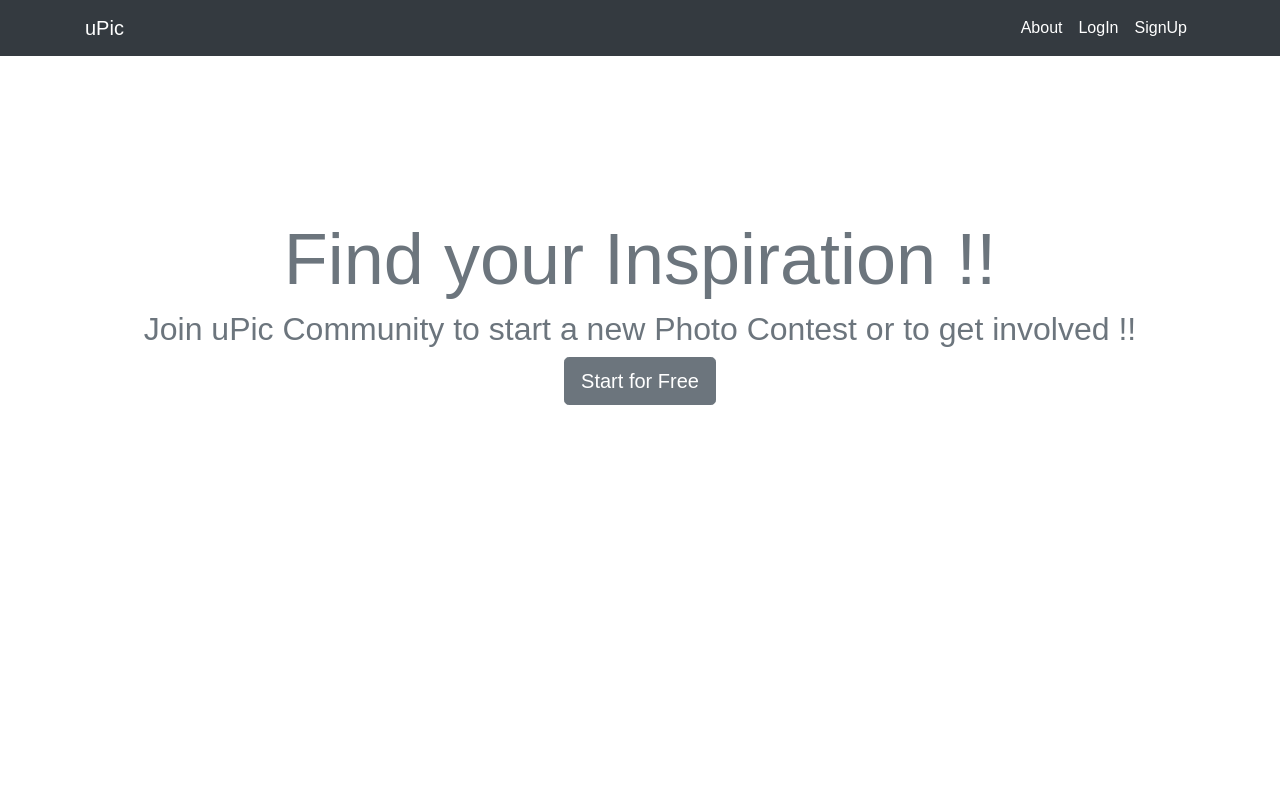
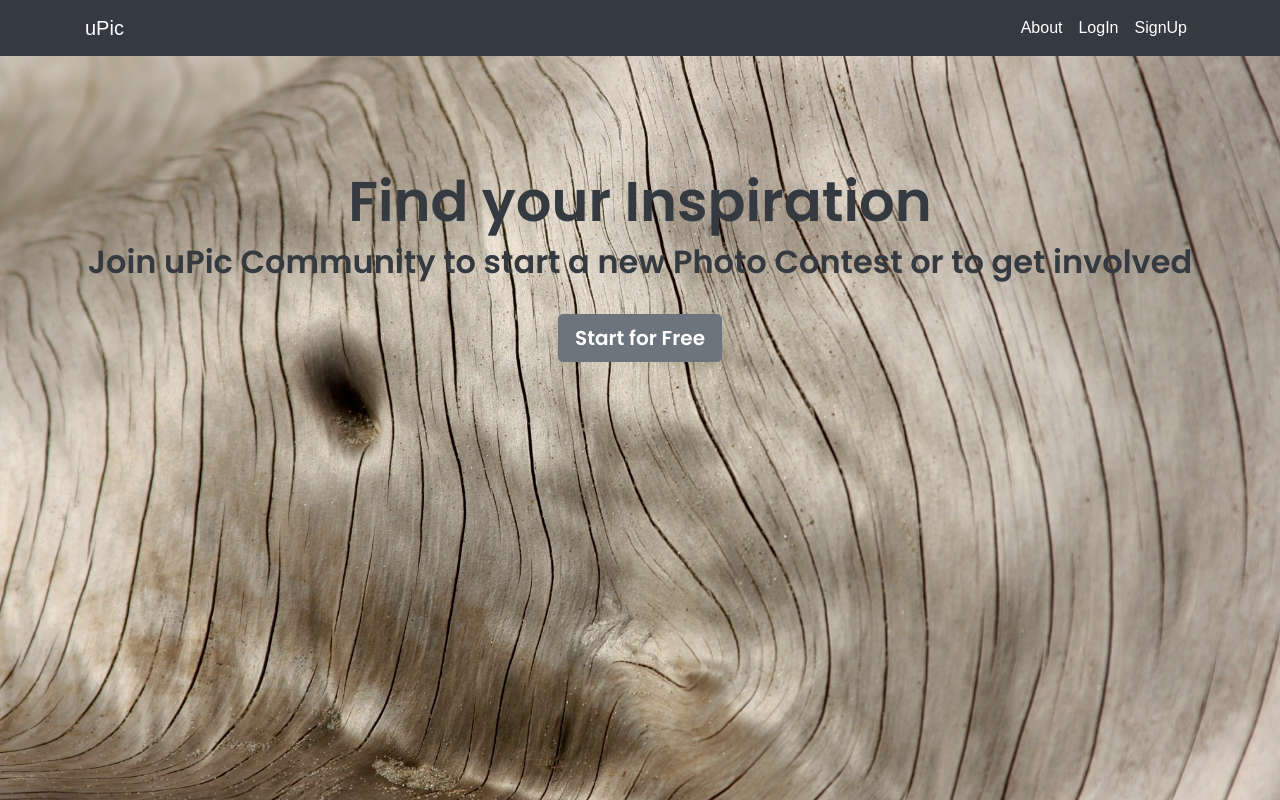
Before and after one commit to iskona/uPic, a React (Create React App) app in the folder client/: page /about in a window 1280 px wide. Shown: the top 800 px of the page. Built offline with nearby package versions, Linux system fonts and the light colour scheme.

Commit message:
set static bg img for 4 Components only, touched style of Main/LogIn/SignUp/Events a bit

```diff
--- /dev/null
+++ b/client/src/Style/LogInSignUp.css
@@ -0,0 +1,17 @@
+@import url('https://fonts.googleapis.com/css2?family=Poppins:wght@600&display=swap');
+
+.bgCover {
+    background-image: url("../tree.jpg");
+    background-position: center;
+    background-repeat: no-repeat;
+    background-size: cover;
+}
+
+.jumbotron {
+    background: rgba(204, 204, 204, 0.5);
+}
+
+.title {
+    font-family: 'Poppins', sans-serif;
+    color: #343a40;
+}
--- /dev/null
+++ b/client/src/Style/MainContent.css
@@ -0,0 +1,10 @@
+@import url('https://fonts.googleapis.com/css2?family=Poppins:wght@600&display=swap');
+
+.mainBg {
+    font-family: 'Poppins', sans-serif;
+    background-image: url("../tree.jpg");
+    background-position: center;
+    background-repeat: no-repeat;
+    background-size: cover;
+    padding-top: 7rem;
+}
--- a/client/src/components/ContestList.js
+++ b/client/src/components/ContestList.js
@@ -1,6 +1,7 @@
 import React, { useState, useEffect } from 'react'
 import API from "../utils/API";
 import Title from './Title';
+import "../Style/LogInSignUp.css";
 
 function ContestList() {
     const [contests, setContests] = useState([]);
@@ -15,6 +16,7 @@ function ContestList() {
 
 
     return (
+        <div className="bgCover">
             <div className="container p-5">
                 <div className="jumbotron mx-auto justify-content-center">
                     <Title title="Photo Contest List" displaySize="5" />
@@ -43,6 +45,7 @@ function ContestList() {
                     }
                 </div>
             </div>
+        </div>
     )
 }
 
--- a/client/src/components/Login.js
+++ b/client/src/components/Login.js
@@ -1,9 +1,10 @@
-import React, { useRef, useState } from 'react'
+import React, { useRef, useState } from 'react';
 import API from '../utils/API';
-import {Redirect} from "react-router-dom";
+import { Redirect } from "react-router-dom";
+import "../Style/LogInSignUp.css";
 
 function Login() {
-    const[loggedIn, setloggedIn] = useState(false);
+    const [loggedIn, setloggedIn] = useState(false);
     const emailRef = useRef();
     const passwordRef = useRef();
 
@@ -13,13 +14,14 @@ function Login() {
             email: emailRef.current.value,
             password: passwordRef.current.value
         })
-        .then(result =>{
+            .then(result => {
                 console.log(result.data);
                 setloggedIn(true);
             });
     }
+
     return (
-        <div>
+        <div className="bgCover">
             {!loggedIn &&
                 <div className="container p-5 loginDiv">
                     <div className="jumbotron mt-5 p-5 w-50 mx-auto justify-content-center">
@@ -38,25 +40,24 @@ function Login() {
                                     ref={passwordRef} />
                             </div>
                             <button type="submit"
-                        className="btn btn-primary"
+                                className="btn btn-primary btn-block"
                                 onClick={handleSubmit}>
                                 Login
                             </button>
+                        </form>
                         <hr />
                         <h6>
                             Not a uPic member? <a href="/signup">Sign up here</a>
                         </h6>
-                </form>
                     </div>
                 </div>}
-        {loggedIn && ( <Redirect to={{
+            {loggedIn && (<Redirect to={{
                 pathname: '/profile',
-            state: {email : `${loggedIn.user}` }
+                state: { email: `${loggedIn.user}` }
             }}
             />)}
         </div>
-
     )
-}
+};
 
 export default Login;
--- a/client/src/components/MainContent.js
+++ b/client/src/components/MainContent.js
@@ -1,21 +1,24 @@
 import React, { useState } from 'react'
 import SignUp from './SignUp';
 import Title from './Title';
+import "../Style/MainContent.css";
+
 
 function MainContent() {
-
   const [isMainPage, setIsMainPage] = useState(true);
   const [showSignUp, setshowSignUp] = useState(false);
   const showSignUpPage = () => {
     setIsMainPage(false);
     setshowSignUp(true);
   }
+
   return (
-    <div className >
+    <div className="mainBg">
       {isMainPage &&
-      <div className="container homepageDiv mx-auto" style={{color: "rgb(233,236,239)", height: "100vh", marginTop: "10rem"}}>
-        <Title title="Find your Inspiration !!" displaySize="3"/>
-        <Title title="Join uPic Community to start a new Photo Contest or to get involved !!" displaySize="7"/>
+        <div className="container homepageDiv mx-auto" style={{ color: "rgb(233,236,239)", height: "100vh"}}>
+          <Title title="Find your Inspiration" displaySize="4" />
+          <Title title="Join uPic Community to start a new Photo Contest or to get involved" displaySize="7" />
+          <br></br>
           <p className=" row lead">
             <button className="btn btn-secondary btn-lg homePageButton"
               onClick={showSignUpPage}>
@@ -25,8 +28,7 @@ function MainContent() {
         </div>}
       {showSignUp && <SignUp />}
     </div>
-
   )
 }
 
-export default MainContent
+export default MainContent;
--- a/client/src/components/SignUp.js
+++ b/client/src/components/SignUp.js
@@ -1,7 +1,7 @@
-import React, { useState, useRef } from 'react'
+import React, { useState, useRef } from 'react';
 import API from '../utils/API';
 import { Redirect } from "react-router-dom";
-
+import "../Style/LogInSignUp.css";
 
 import Profile from "./Profile";
 
@@ -35,8 +35,9 @@ function SignUp() {
 
             });
     }
+
     return (
-        <div>
+        <div className="bgCover">
 
             {!loggedIn.signedin ?
                 (<div className="container p-5 signUpDiv">
@@ -63,15 +64,15 @@ function SignUp() {
                             </div>
 
                             <button type="submit"
-                                className="btn btn-primary"
+                                className="btn btn-primary btn-block"
                                 onClick={handleSubmit}>
                                 Submit
-                 </button>
-                            <hr />
-                            <h6>
-                                Already a uPic member? <a href="/login">Log in here</a>
-                            </h6>
+                            </button>
                         </form>
+                        <hr />
+                        <h6>
+                            Already a uPic member? <a href="/login">Log in here</a>
+                        </h6>
                     </div>
 
                 </div>) : (<Redirect to={{
@@ -80,10 +81,8 @@ function SignUp() {
                 }}
                 />)
             }
-
-
         </div>
     )
-}
+};
 
-export default SignUp
+export default SignUp;
--- a/client/src/components/Title.js
+++ b/client/src/components/Title.js
@@ -3,7 +3,7 @@ import React from 'react'
 function Title({ title, displaySize }) {
     return (
         // className={`container${props.fluid ? "-fluid" : ""}`}
-        <h2 className={`display-${displaySize} text-secondary`}>{title}</h2>
+        <h2 className={`display-${displaySize} title`}>{title}</h2>
 
     )
 }
```
Lines whose indentation alone changed are shown as unchanged.
